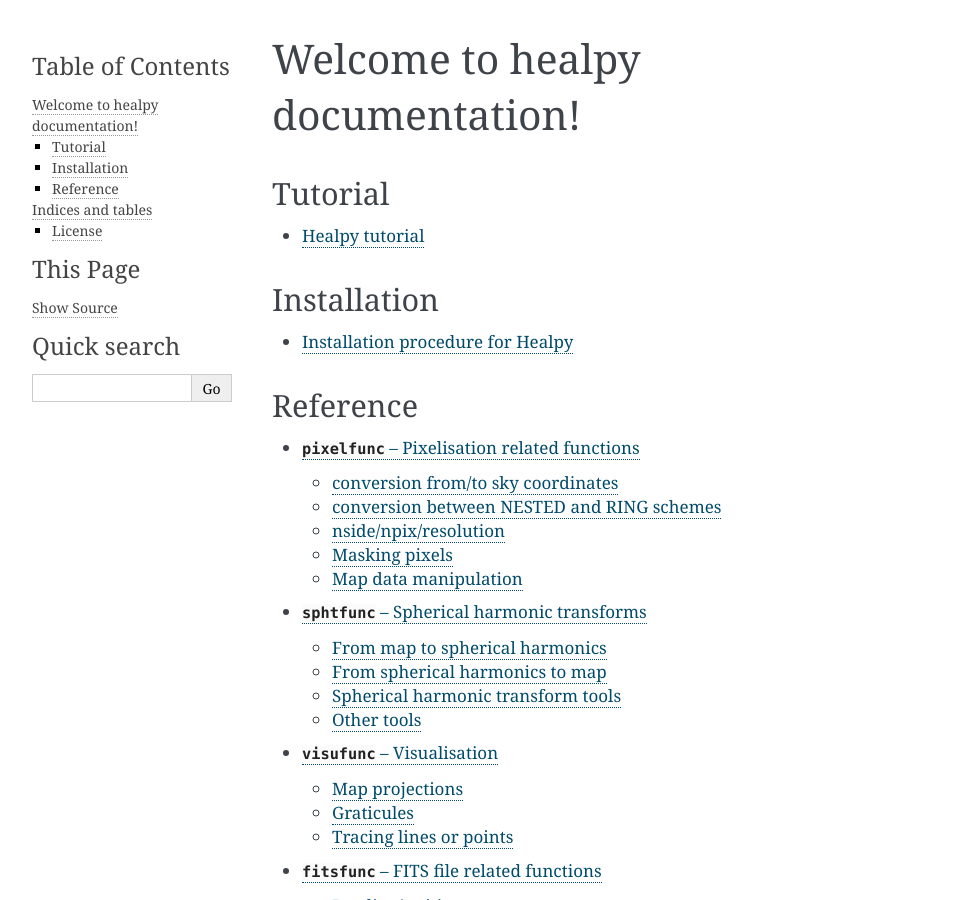
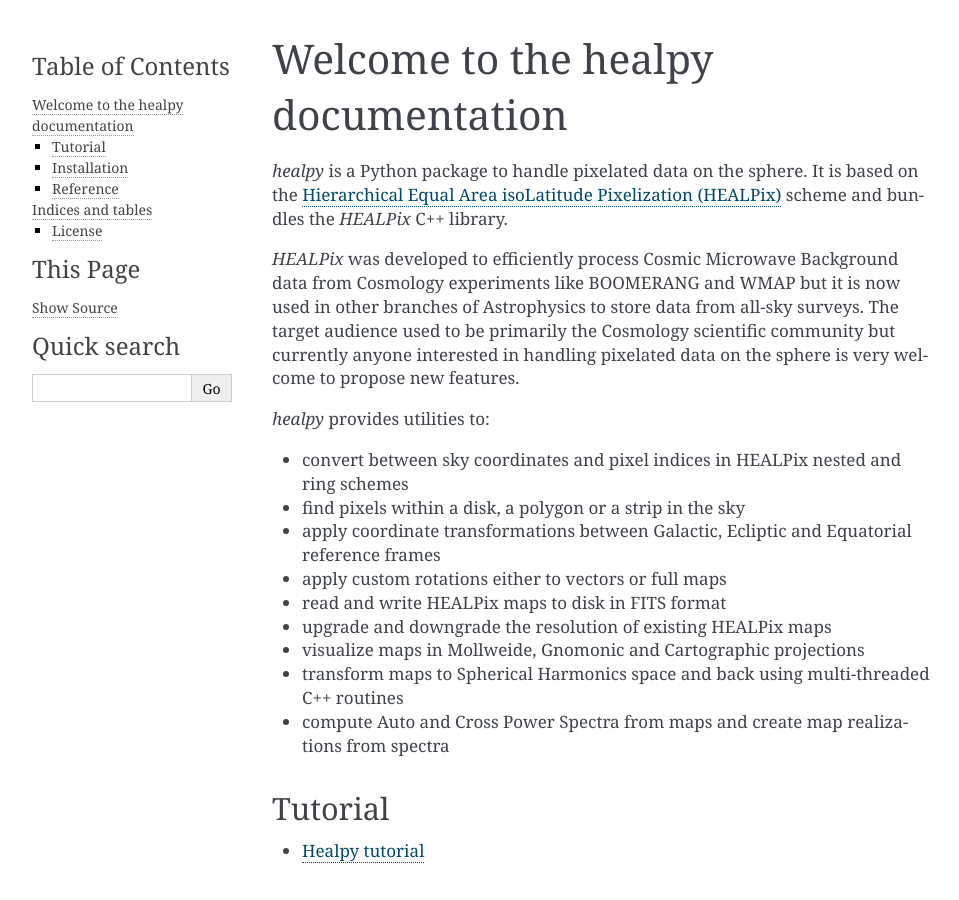
Before and after one commit to healpy/healpy, a Sphinx documentation site: the page built from doc/index.rst, in a window 1280 px wide and 900 px high. Shown: the whole window, without its empty margins (148-1107 px from the left). Built offline with Sphinx 7.4.7, drawn with Linux system fonts in a browser that asks for light colours.

Commit message:
[doc] Add description of the software with target audience to README and docs

```diff
--- a/doc/index.rst
+++ b/doc/index.rst
@@ -2,8 +2,30 @@
    You can adapt this file completely to your liking, but it should at least
    contain the root `toctree` directive.
 
-Welcome to healpy documentation!
-==================================
+Welcome to the healpy documentation
+===================================
+
+`healpy` is a Python package to handle pixelated data on the sphere. It is based on the
+`Hierarchical Equal Area isoLatitude Pixelization (HEALPix) <https://healpix.jpl.nasa.gov/>`_
+scheme and bundles the `HEALPix` C++ library.
+
+`HEALPix` was developed to efficiently process Cosmic Microwave Background data from Cosmology
+experiments like BOOMERANG and WMAP but it is now used in other branches of Astrophysics to
+store data from all-sky surveys. The target audience used to be primarily the Cosmology
+scientific community but currently anyone interested in handling pixelated data on the sphere
+is very welcome to propose new features.
+
+`healpy` provides utilities to:
+
+* convert between sky coordinates and pixel indices in HEALPix nested and ring schemes
+* find pixels within a disk, a polygon or a strip in the sky
+* apply coordinate transformations between Galactic, Ecliptic and Equatorial reference frames
+* apply custom rotations either to vectors or full maps
+* read and write HEALPix maps to disk in FITS format
+* upgrade and downgrade the resolution of existing HEALPix maps
+* visualize maps in Mollweide, Gnomonic and Cartographic projections
+* transform maps to Spherical Harmonics space and back using multi-threaded C++ routines
+* compute Auto and Cross Power Spectra from maps and create map realizations from spectra
 
 
 Tutorial
```
Also changed, not shown: README.rst (+23 -16 lines).
